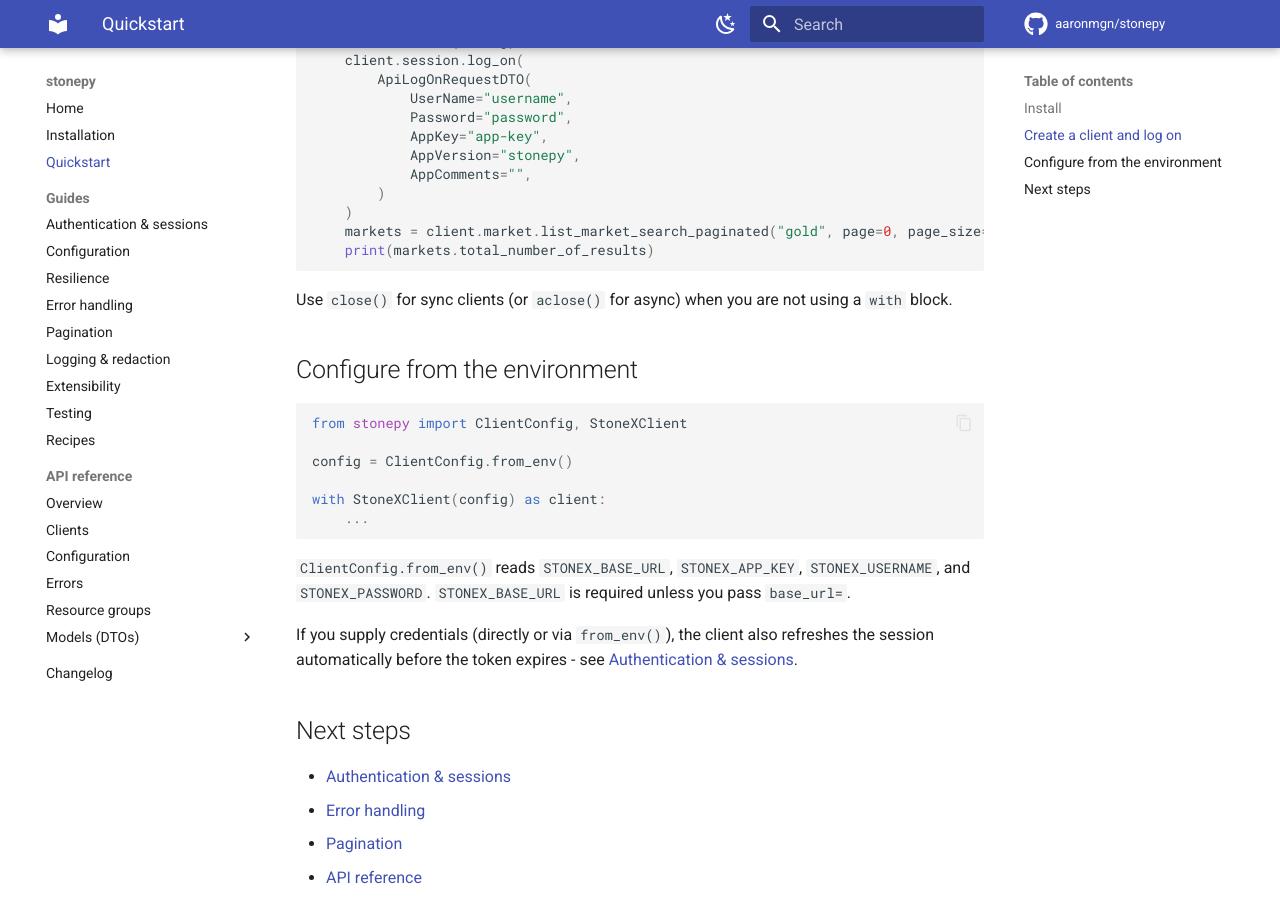
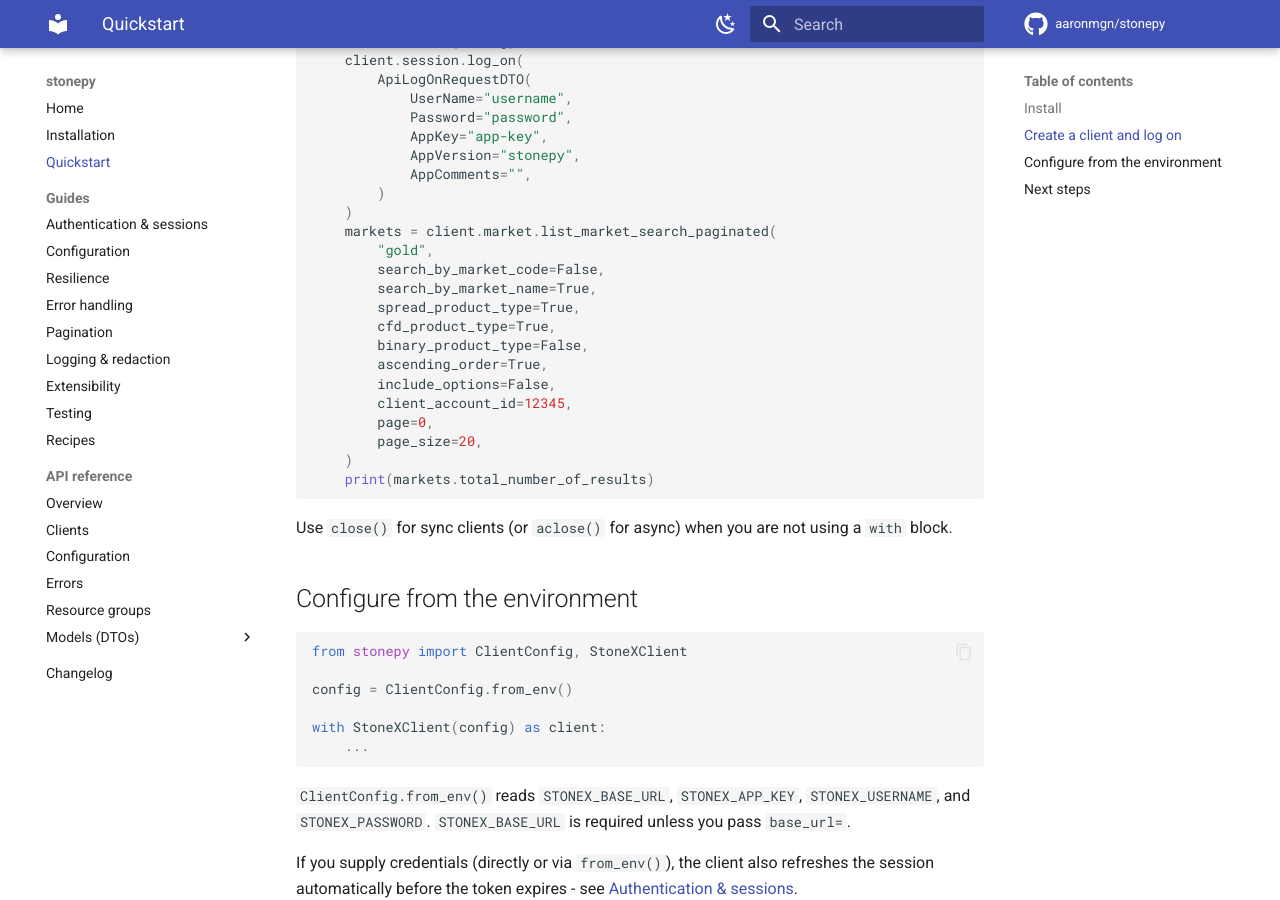
Before and after one commit to aaronmgn/stonepy, an MkDocs documentation site: the page built from docs/quickstart.md, in a window 1280 px wide and 900 px high, scrolled down 543 px. Built offline with MkDocs 1.6.1 and Material for MkDocs 9.7.7, drawn with Linux system fonts in a browser that asks for light colours; comment, search, counter and statistics services are not loaded; the version menu is left out.

````diff
--- a/docs/quickstart.md
+++ b/docs/quickstart.md
@@ -29,7 +29,19 @@ attached to every subsequent request automatically.
                 AppComments="",
             )
         )
-        markets = client.market.list_market_search_paginated("gold", page=0, page_size=20)
+        markets = client.market.list_market_search_paginated(
+            "gold",
+            search_by_market_code=False,
+            search_by_market_name=True,
+            spread_product_type=True,
+            cfd_product_type=True,
+            binary_product_type=False,
+            ascending_order=True,
+            include_options=False,
+            client_account_id=12345,
+            page=0,
+            page_size=20,
+        )
         print(markets.total_number_of_results)
     ```
 
@@ -51,6 +63,20 @@ attached to every subsequent request automatically.
                 AppComments="",
             )
         )
+        markets = await client.market.list_market_search_paginated(
+            "gold",
+            search_by_market_code=False,
+            search_by_market_name=True,
+            spread_product_type=True,
+            cfd_product_type=True,
+            binary_product_type=False,
+            ascending_order=True,
+            include_options=False,
+            client_account_id=12345,
+            page=0,
+            page_size=20,
+        )
+        print(markets.total_number_of_results)
     ```
 
 Use `close()` for sync clients (or `aclose()` for async) when you are not using a `with` block.
````
Also changed, not shown: CHANGELOG.md (+55 -9 lines), README.md (+50 -6 lines), docs/guide/error-handling.md (+19 -2 lines), docs/index.md (+38 -15 lines).
